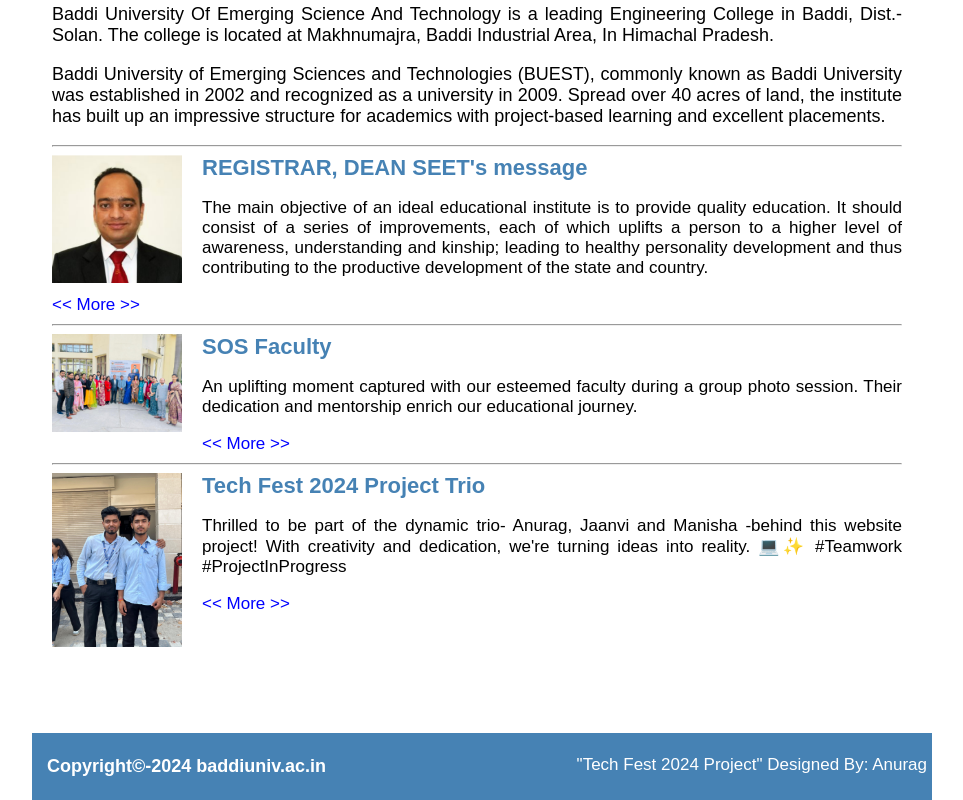
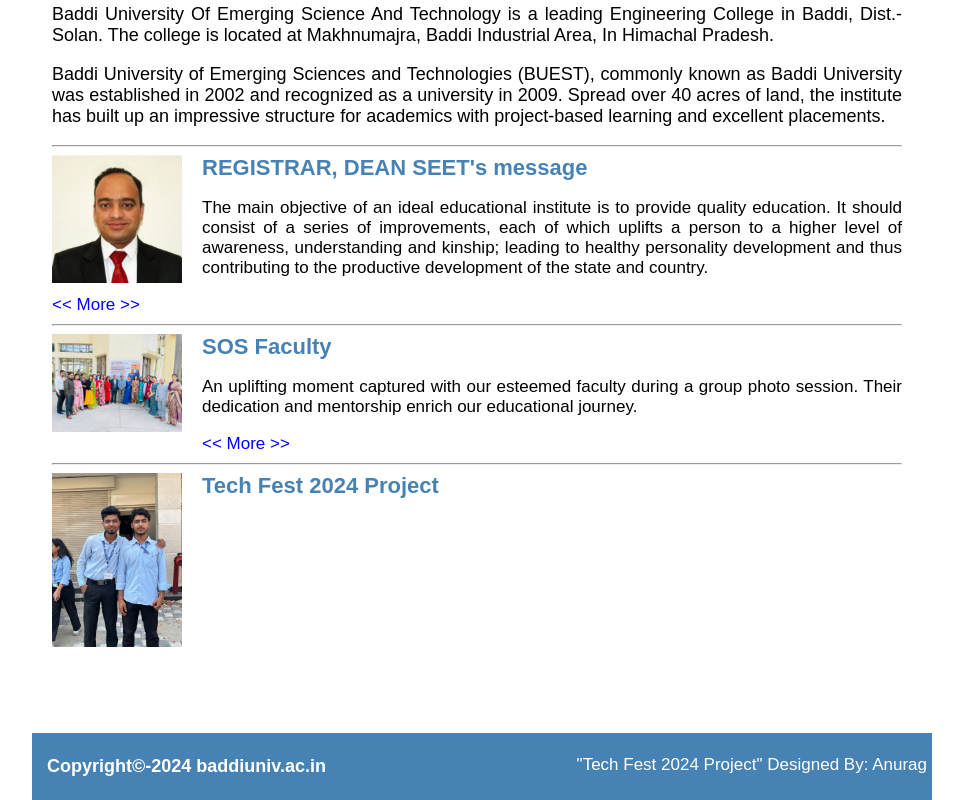
Before and after one commit to Anuragzha/Anuragzha, a plain HTML site: page University Website Project/index.html in a window 1280 px wide. Shown: the part 788-1588 px from the top of the page, without its empty margins (158-1121 px from the left). Drawn offline with Linux system fonts and the light colour scheme.

Commit message:
Update index.html

```diff
--- a/University Website Project/index.html
+++ b/University Website Project/index.html
@@ -51,9 +51,7 @@
 <hr/>
 
 <img src="images\deputy manager.jpg"/>
-<h3>Tech Fest 2024 Project Trio</h3>
-<p>Thrilled to be part of the dynamic trio- Anurag, Jaanvi and Manisha -behind this website project! With creativity and dedication, we're turning ideas into reality. 💻✨ #Teamwork #ProjectInProgress</p>
-<a class="more" href="president message.html"><< More >></a>
+<h3>Tech Fest 2024 Project</h3>
 
 </div>
 
```
